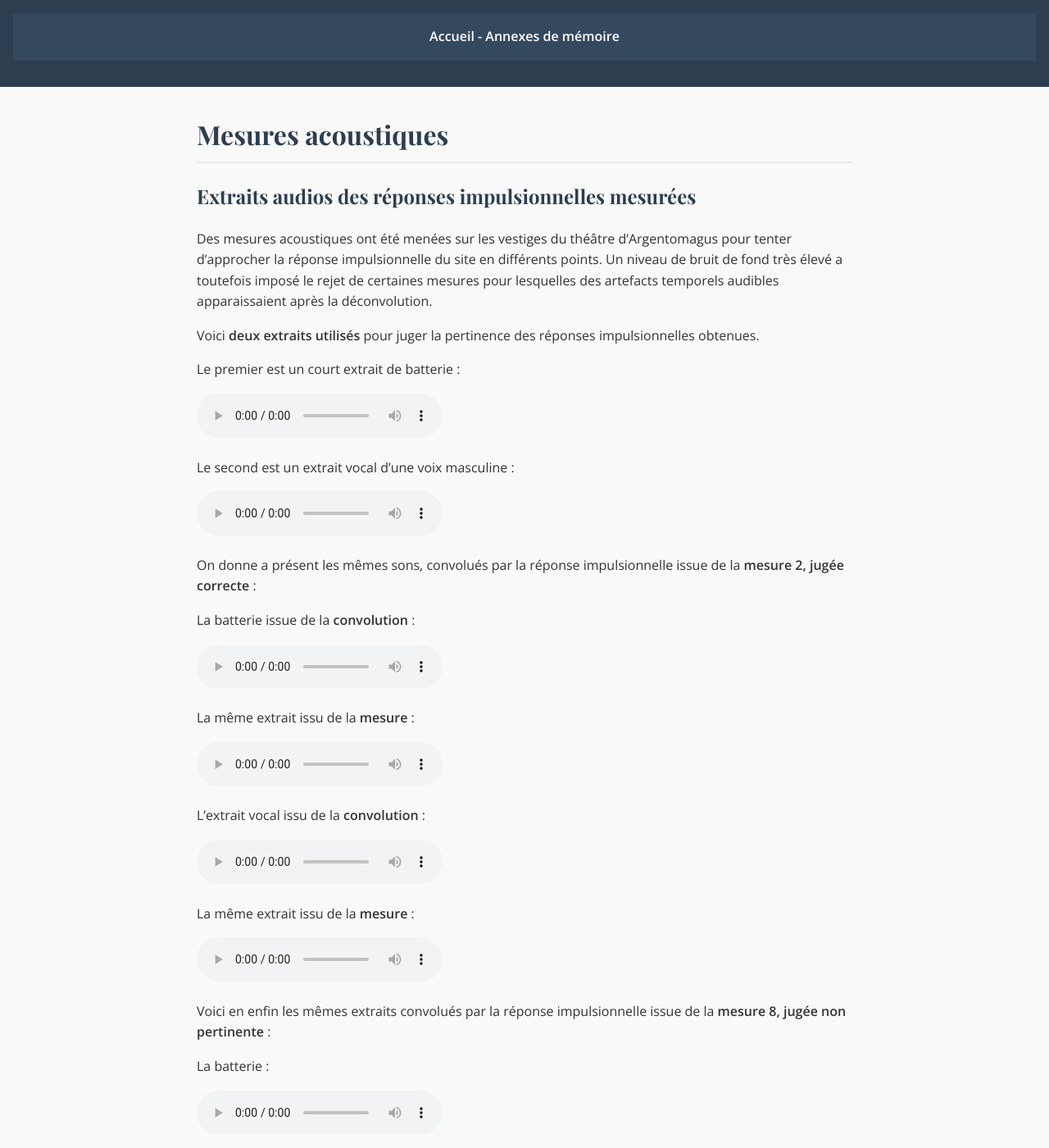
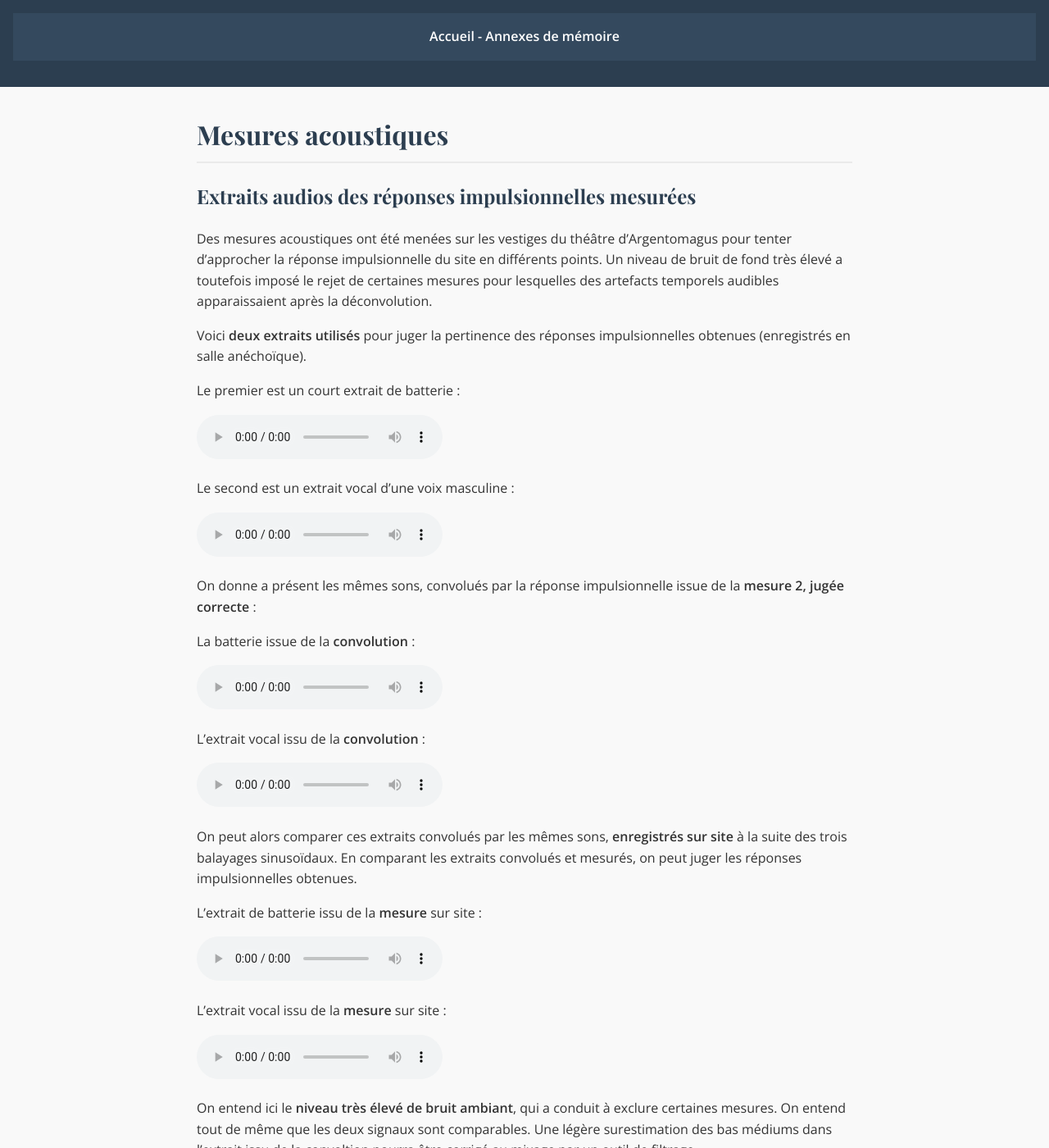
Before and after one commit to agathekowalski/ensll_memoire_p2026, a Jekyll site: the page built from mesures/index.md, in a window 1280 px wide and 1400 px high. Shown: the whole window at 82% size. Built offline with Jekyll 4.4.1, drawn with Linux system fonts in a browser that asks for light colours; some of the changed text lies outside the part shown.

Commit message:
Update index.md

```diff
--- a/mesures/index.md
+++ b/mesures/index.md
@@ -9,7 +9,7 @@ title: Mesures acoustiques
 
 Des mesures acoustiques ont été menées sur les vestiges du théâtre d'Argentomagus pour tenter d'approcher la réponse impulsionnelle du site en différents points. Un niveau de bruit de fond très élevé a toutefois imposé le rejet de certaines mesures pour lesquelles des artefacts temporels audibles apparaissaient après la déconvolution.
 
-Voici **deux extraits utilisés** pour juger la pertinence des réponses impulsionnelles obtenues.
+Voici **deux extraits utilisés** pour juger la pertinence des réponses impulsionnelles obtenues (enregistrés en salle anéchoïque).
 
 Le premier est un court extrait de batterie :
 <audio controls>
@@ -28,23 +28,27 @@ La batterie issue de la **convolution** :
   <source src="{{ '/mesures/shortDrums_m2.mp3' | relative_url }}" type="audio/mpeg">
 </audio>
 
-La même extrait issu de la **mesure** :
-<audio controls>
-  <source src="{{ '/mesures/shortDrums_m2_mesure.mp3' | relative_url }}" type="audio/mpeg">
-</audio>
-
 L'extrait vocal issu de la **convolution** :
 <audio controls>
   <source src="{{ '/mesures/speech_m2.mp3' | relative_url }}" type="audio/mpeg">
 </audio>
 
-La même extrait issu de la **mesure** :
+On peut alors comparer ces extraits convolués par les mêmes sons, **enregistrés sur site** à la suite des trois balayages sinusoïdaux.
+En comparant les extraits convolués et mesurés, on peut juger les réponses impulsionnelles obtenues.
+
+L'extrait de batterie issu de la **mesure** sur site :
+<audio controls>
+  <source src="{{ '/mesures/shortDrums_m2_mesure.mp3' | relative_url }}" type="audio/mpeg">
+</audio>
+
+L'extrait vocal issu de la **mesure** sur site :
 <audio controls>
   <source src="{{ '/mesures/speech_m2_mesure.mp3' | relative_url }}" type="audio/mpeg">
 </audio>
 
+On entend ici le **niveau très élevé de bruit ambiant**, qui a conduit à exclure certaines mesures. On entend tout de même que les deux signaux sont comparables. Une légère surestimation des bas médiums dans l'extrait issu de la convoltion pourra être corrigé au mixage par un outil de filtrage.
 
-Voici en enfin les mêmes extraits convolués par la réponse impulsionnelle issue de la **mesure 8, jugée non pertinente** :
+Voici enfin les mêmes extraits convolués par la réponse impulsionnelle issue de la **mesure 8, jugée non pertinente** :
 
 La batterie :
 <audio controls>
```
